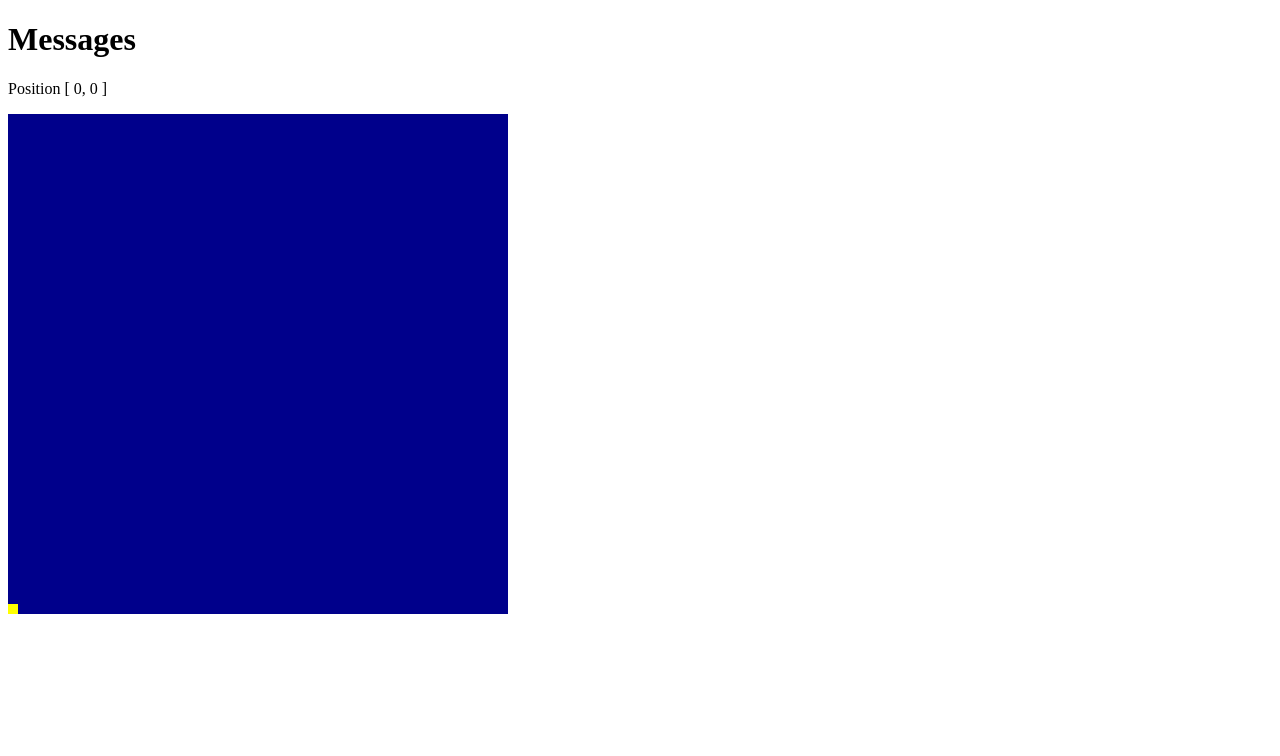
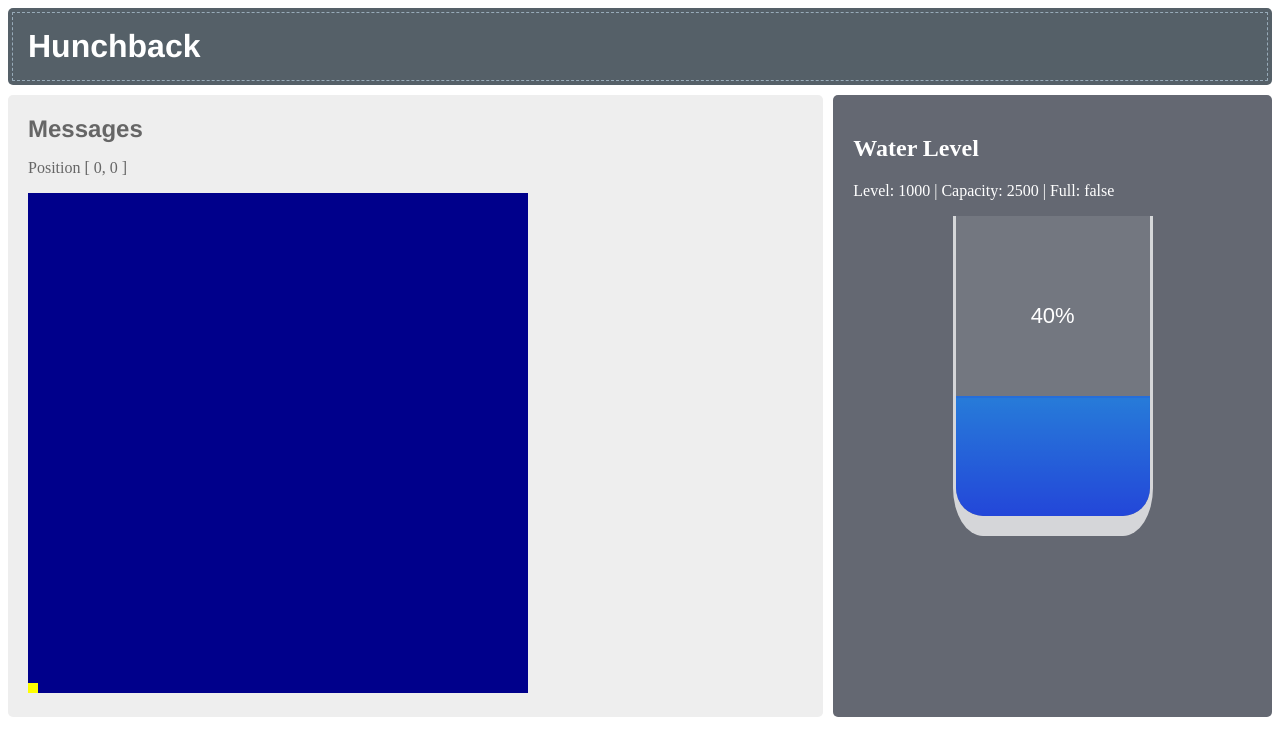
Before and after one commit to CAG-Contactor/Hunchback, an Angular app in the folder hunchback-frontend/: page / in a window 1280 px wide. Shown: the top 756 px of the page. Built offline with nearby package versions, Linux system fonts and the light colour scheme; no server answers.

Commit message:
Lite UI ändringar, och visning av waterlevel.

```diff
--- a/hunchback-frontend/src/app/app.component.html
+++ b/hunchback-frontend/src/app/app.component.html
@@ -1,3 +1,16 @@
-<h1>Messages</h1>
-<p>Position {{position|json}}</p>
-<app-game-scene></app-game-scene>
+<div class="wrapper">
+  <div class="box header"><h1>Hunchback</h1></div>
+
+  <div class="box content">
+    <div class="messages">
+      <h2>Messages</h2>
+      <p>Position {{position|json}}</p>
+    </div>
+    <app-game-scene></app-game-scene>
+  </div>
+
+  <div class="box sidebar">
+    <app-water-indicator></app-water-indicator>
+  </div>
+
+</div>
--- a/hunchback-frontend/src/app/app.component.scss
+++ b/hunchback-frontend/src/app/app.component.scss
@@ -0,0 +1,44 @@
+.box {
+  background-color: #eee;
+  color: #666;
+  border-radius: 5px;
+  padding: 20px;
+}
+
+.sidebar {
+  grid-area: sidebar;
+
+  color: #fff;
+  background-color: #646872;
+}
+
+.content {
+  grid-area: content;
+}
+
+.header {
+  grid-area: header;
+
+  color: #fff;
+  background-color: #556068;
+  outline: 1px dashed #98abb9;
+  outline-offset: -5px;
+}
+
+.wrapper {
+  display: grid;
+  grid-gap: 10px;
+  grid-template-columns: 25%;
+  grid-template-areas:
+    "header header header header"
+    "content content content sidebar";
+  background-color: #fff;
+  color: #444;
+}
+
+h1, h2 {
+  margin: 0;
+  text-align: left;
+  font-family: Helvetica, sans-serif;
+  font-weight: bold;
+}
--- a/hunchback-frontend/src/app/app.module.ts
+++ b/hunchback-frontend/src/app/app.module.ts
@@ -7,13 +7,15 @@ import { AppComponent } from './app.component';
 import { BackendService } from "./backend.service";
 import { GameGridComponent } from './game-grid/game-grid.component';
 import { GameSceneComponent } from './game-scene/game-scene.component';
+import { WaterIndicatorComponent } from './water-indicator/water-indicator.component';
 
 
 @NgModule({
   declarations: [
     AppComponent,
     GameGridComponent,
-    GameSceneComponent
+    GameSceneComponent,
+    WaterIndicatorComponent
   ],
   imports: [
     BrowserModule,
--- a/hunchback-frontend/src/app/backend.service.ts
+++ b/hunchback-frontend/src/app/backend.service.ts
@@ -13,7 +13,7 @@ export class BackendService {
   private messageSubject: Subject<Message> = new ReplaySubject(1);
   private _ws: WebSocket;
   private backendServer: string;
-  private port: number = 18080;
+  private port: number = 8080;
 
   constructor(@Inject(DOCUMENT) private readonly document: Document, private readonly httpClient: HttpClient) {
     this.backendServer = this.document.location.href.split('/')[2].split(':')[0];
--- /dev/null
+++ b/hunchback-frontend/src/app/water-indicator/water-indicator.component.css
@@ -0,0 +1,40 @@
+#water-container {
+  box-sizing: border-box;
+  position: relative;
+
+  height: 300px;
+  width: 200px;
+
+  margin: auto;
+  font-family: sans-serif;
+  font-weight: 300;
+  text-align: center;
+}
+
+#glass {
+  position: relative;
+  height: 100%;
+  background: rgba(255,255,255,.1);
+  border-radius: 0 0 15% 15%;
+  border: 3px solid rgba(255, 255, 255, .7);
+  border-top-width: 0;
+  border-bottom-width: 20px;
+  overflow: hidden;
+}
+#water {
+  position: absolute;
+  top:100%; right:0; bottom:0; left:0;
+  background: linear-gradient(to bottom, #087fff, #0233ff);
+  box-shadow: inset 0 2px 1px rgba(0, 25, 255, 0.2);
+  opacity: .7;
+}
+#water-container.full #water {
+  background: linear-gradient(to bottom, #20ff59, #00bf60);
+}
+
+#counter {
+  position: relative;
+  line-height: 200px;
+  font-size: 22px;
+  color: rgba(255,255,255,1);
+}
--- /dev/null
+++ b/hunchback-frontend/src/app/water-indicator/water-indicator.component.html
@@ -0,0 +1,11 @@
+<h2>Water Level</h2>
+<p>
+  Level: {{waterLevel}} | Capacity: {{waterCapacity}} | Full: {{isFull}}
+</p>
+
+<div id="water-container" [ngClass]="{'full' : isFull}">
+  <div id="glass">
+    <div id="water" [ngStyle]="{'top': 100-fillPercentage+'%'}"></div>
+    <span id="counter">{{fillPercentage}}%</span>
+  </div>
+</div>
--- /dev/null
+++ b/hunchback-frontend/src/app/water-indicator/water-indicator.component.ts
@@ -0,0 +1,60 @@
+import {
+  AfterViewInit,
+  Component,
+  OnDestroy,
+  OnInit
+} from '@angular/core';
+import {BackendService} from "../backend.service";
+import {Subscription} from "rxjs/Subscription";
+
+@Component({
+  selector: 'app-water-indicator',
+  templateUrl: './water-indicator.component.html',
+  styleUrls: ['./water-indicator.component.css']
+})
+export class WaterIndicatorComponent implements OnInit, AfterViewInit, OnDestroy {
+
+  private subscription: Subscription;
+  waterCapacity: number;
+  waterLevel: number;
+  fillPercentage: number;
+  isFull: boolean;
+
+  constructor(private readonly backendService: BackendService) {
+  }
+
+  ngOnInit() {
+    this.subscription = this.backendService.messageObservable()
+      .subscribe(m => {
+        if (m.messageType === 'waterlevel') {
+          this.updateView(m.level);
+        }
+      });
+    this.isFull = false;
+    this.waterLevel = 1000;
+    this.waterCapacity = 2500;
+    this.fillPercentage = this.getFillPercentage();
+  }
+
+  updateView(level: number) {
+    this.waterLevel = level;
+    this.fillPercentage = this.getFillPercentage();
+    this.isFull = this.fillPercentage === 100;
+  }
+
+  getFillPercentage(): number {
+    if (this.waterLevel >= this.waterCapacity) {
+      return 100;
+    } else {
+      return Math.round(this.waterLevel / this.waterCapacity * 100);
+    }
+  }
+
+  ngAfterViewInit(): void {
+    this.updateView(1000);
+  }
+
+  ngOnDestroy(): void {
+    this.subscription.unsubscribe();
+  }
+}
```
Also changed, not shown: 1 other file (tests, documents, lock files or other folders).
